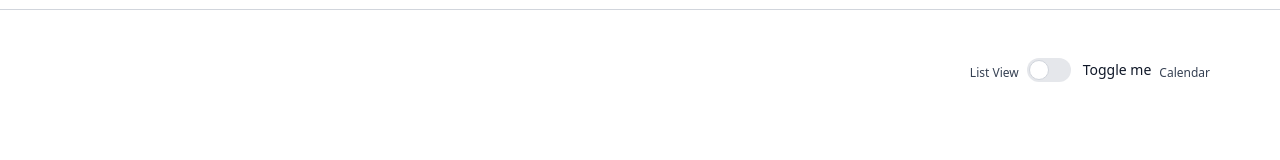
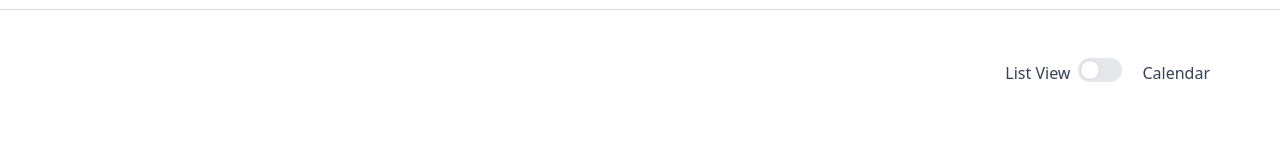
Before and after one commit to MrNobodyCam/SmartSched, a React (Vite) app in the folder frontend/: page / in a window 1280 px wide. Shown: the top 160 px of the page. Built offline with nearby package versions, Linux system fonts and the light colour scheme.

Commit message:
Schedule_Listview V1.1

```diff
--- a/frontend/src/components/generate-scheudle.tsx
+++ b/frontend/src/components/generate-scheudle.tsx
@@ -26,27 +26,15 @@ const EmptySchedule = () => {
       </div>
 
       <div className="flex items-center mt-0 absolute top-[125px] right-[100px]">
-        <label className="text-xs text-gray-700 mx-2">List View</label>
-        {/* <label className="relative inline-block w-15 h-8">
-          <input type="checkbox"
-                 checked={viewType === 'calendar'}
-                 onChange={() => setViewType(viewType === 'calendar' ? 'list' : 'calendar')}
-                 className="opacity-0 w-0 h-0"
-          />
-          <span className="absolute cursor-pointer top-0 left-0 right-0 bottom-0 bg-gray-300 transition duration-400 rounded-full"></span>
-          <span className="absolute content-[''] h-6 w-6 left-1 bottom-1 bg-white transition duration-400 rounded-full"></span>
-        </label> */}
+        <label className="text-base text-gray-700 mx-2">List View</label>
         <div>
           <label className="inline-flex items-center cursor-pointer">
             <input type="checkbox" value="" className="sr-only peer" />
             <div className="relative w-11 h-6 bg-gray-200 peer-focus:outline-none peer-focus:ring-4 peer-focus:ring-blue-300 dark:peer-focus:ring-blue-800 rounded-full peer dark:bg-gray-700 peer-checked:after:translate-x-full rtl:peer-checked:after:-translate-x-full peer-checked:after:border-white after:content-[''] after:absolute after:top-[2px] after:start-[2px] after:bg-white after:border-gray-300 after:border after:rounded-full after:h-5 after:w-5 after:transition-all dark:border-gray-600 peer-checked:bg-blue-600 dark:peer-checked:bg-blue-600"></div>
-            <span className="ms-3 text-sm font-medium text-gray-900 dark:text-gray-300">
-              Toggle me
-            </span>
+            <span className="ms-3 text-sm font-medium text-gray-900 dark:text-gray-300"></span>
           </label>
         </div>
-
-        <label className="text-xs text-gray-700 mx-2">Calendar</label>
+        <label className="text-base text-gray-700 mx-2">Calendar</label>
       </div>
 
       <div className="flex flex-col items-center justify-center max-w-lg mx-auto mt-[300px] px-4 text-center">
```
